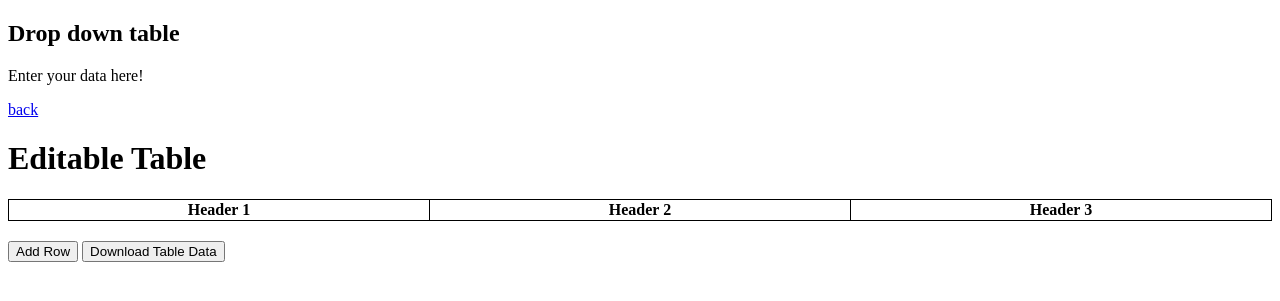
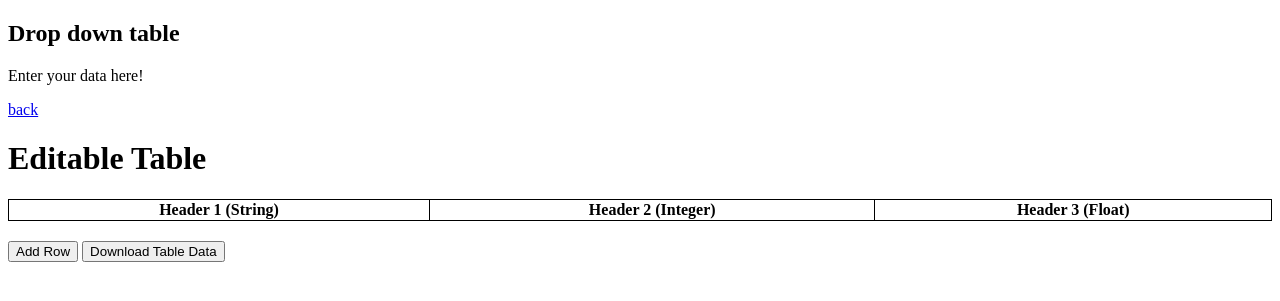
Before and after one commit to QuantumChemist/QuantumChemist.github.io, a Jekyll site: the page built from dropdown.md, in a window 1280 px wide. Shown: the top 301 px of the page. Built offline with Jekyll 4.4.1, drawn with Linux system fonts in a browser that asks for light colours; our own code applies the rules of GitHub Pages for plain Markdown files; part of the change alters nothing that is shown.

Commit message:
Update dropdown.html

```diff
--- a/_layouts/dropdown.html
+++ b/_layouts/dropdown.html
@@ -17,7 +17,7 @@
         }
 
         .new-row {
-            height: 50px; /* Specify the height for the new rows here */
+            height: 50px;
         }
     </style>
 </head>
@@ -30,9 +30,9 @@
 <table id="editable-table">
     <thead>
         <tr>
-            <th>Header 1</th>
-            <th>Header 2</th>
-            <th>Header 3</th>
+            <th>Header 1 (String)</th>
+            <th>Header 2 (Integer)</th>
+            <th>Header 3 (Float)</th>
         </tr>
     </thead>
     <tbody>
@@ -48,21 +48,46 @@
     const addRowButton = document.getElementById('add-row-button');
     const downloadButton = document.getElementById('download-button');
 
+    function isValidString(value) {
+        return typeof value === 'string';
+    }
+
+    function isValidInteger(value) {
+        return Number.isInteger(Number(value));
+    }
+
+    function isValidFloat(value) {
+        return !isNaN(parseFloat(value)) && isFinite(value);
+    }
+
     function addRow() {
         const row = document.createElement('tr');
-        row.className = 'new-row'; // Apply the CSS class for the new row
-        for (let i = 0; i < 3; i++) {
-            const cell = document.createElement('td');
-            cell.contentEditable = true;
-            row.appendChild(cell);
-        }
+        row.className = 'new-row';
+
+        const header1 = document.createElement('td');
+        header1.contentEditable = true;
+        row.appendChild(header1);
+
+        const header2 = document.createElement('td');
+        header2.contentEditable = true;
+        row.appendChild(header2);
+
+        const header3 = document.createElement('td');
+        header3.contentEditable = true;
+        row.appendChild(header3);
+
         editableTable.appendChild(row);
     }
 
     function downloadTable() {
         const rows = Array.from(editableTable.getElementsByTagName('tr'));
         const data = rows.map(row => Array.from(row.getElementsByTagName('td')).map(td => td.innerText));
-        const csvContent = data.map(row => row.join(',')).join('\n');
+        const formattedData = data.map(row => [
+            isValidString(row[0]) ? row[0] : '',
+            isValidInteger(row[1]) ? parseInt(row[1]) : '',
+            isValidFloat(row[2]) ? parseFloat(row[2]) : ''
+        ]);
+        const csvContent = formattedData.map(row => row.join(',')).join('\n');
         const blob = new Blob([csvContent], { type: 'text/csv' });
         const url = URL.createObjectURL(blob);
         const a = document.createElement('a');
```
